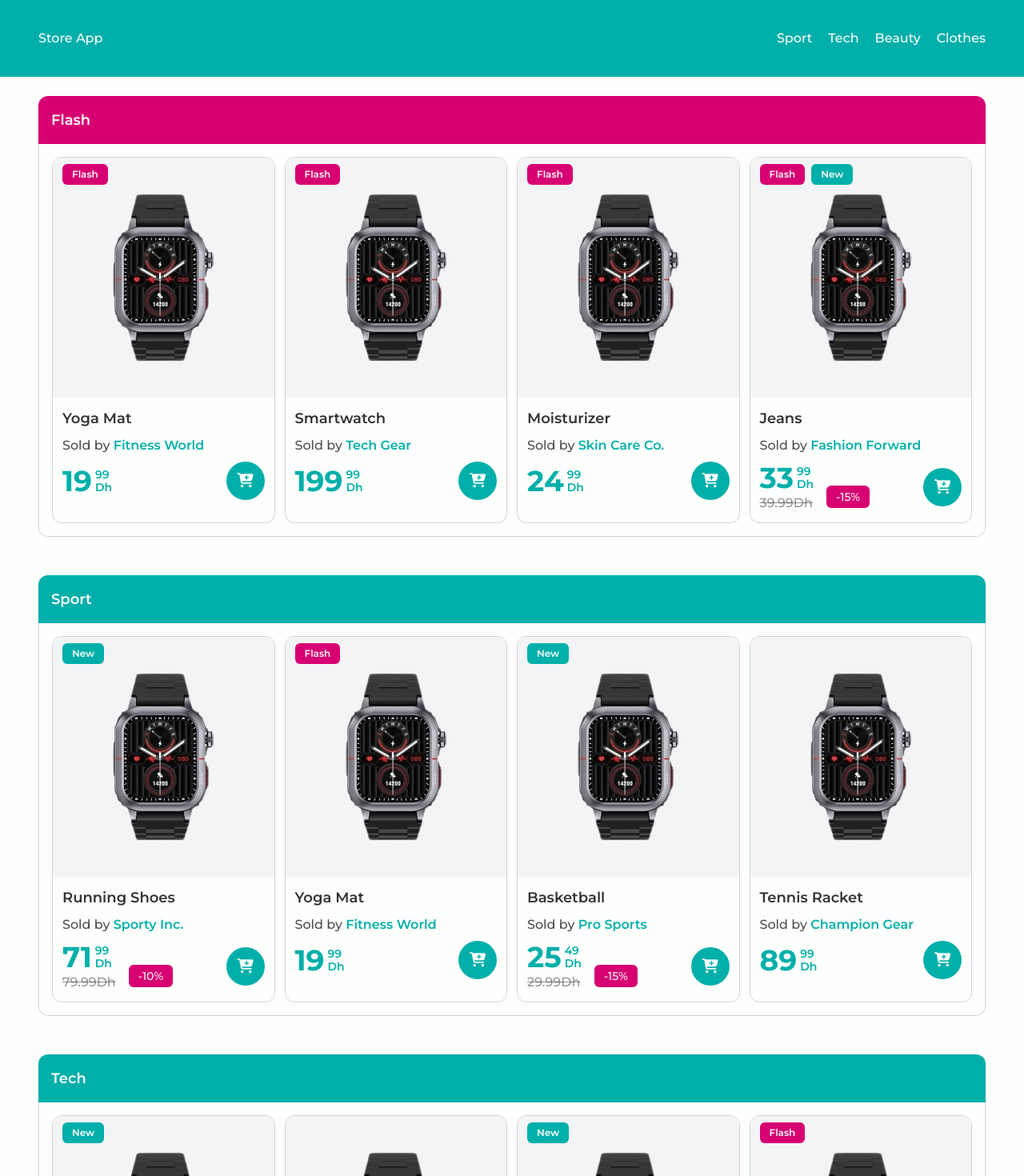
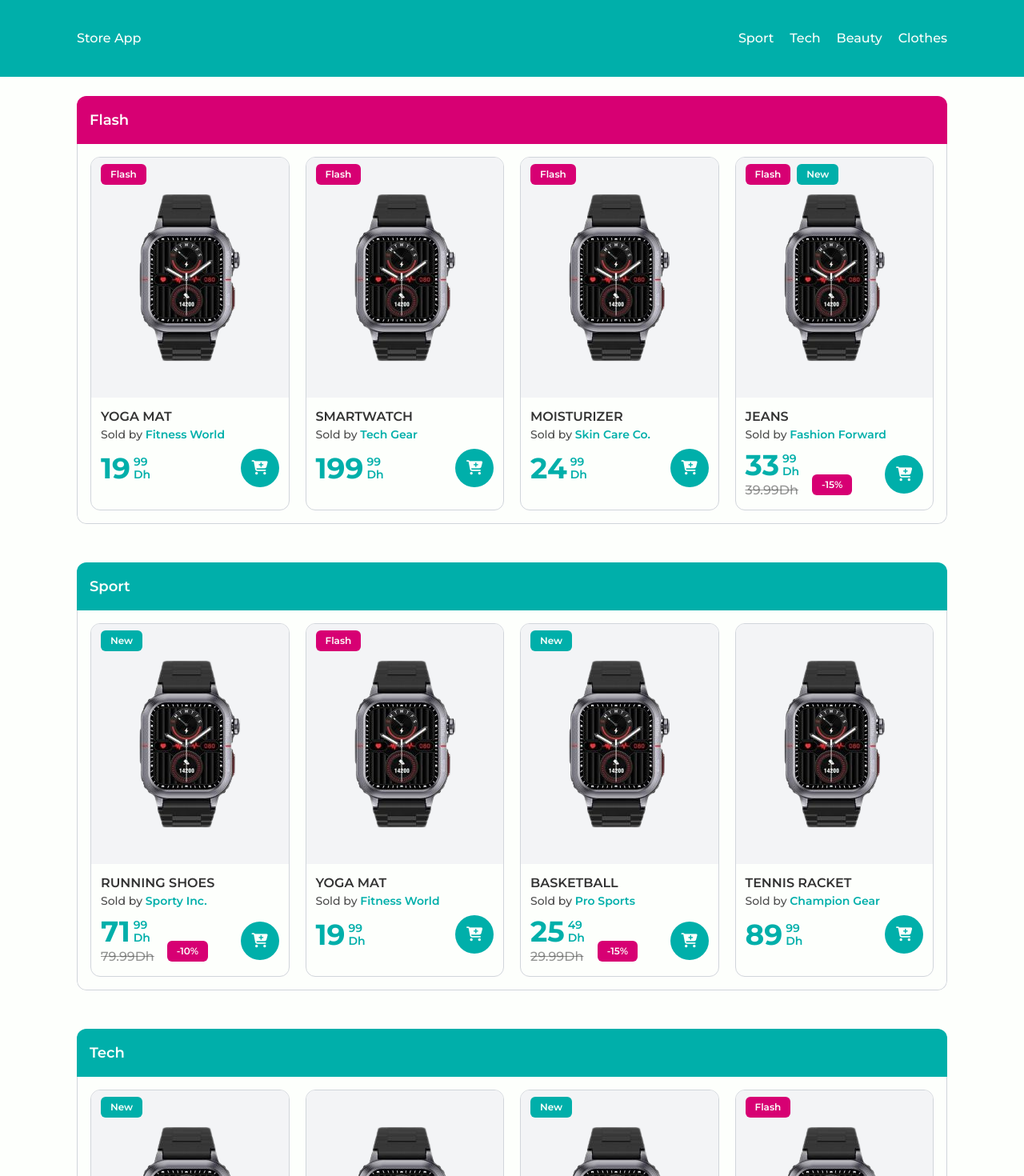
Before and after one commit to aatmaneoulmouden/store-app, a React (Vite) app: page / in a window 1280 px wide. Shown: the top 1470 px of the page at 80% size. Built offline with nearby package versions, Linux system fonts and the light colour scheme.

Commit message:
Update container margins for large screens and some styling updates

```diff
--- a/src/components/Category.jsx
+++ b/src/components/Category.jsx
@@ -19,7 +19,7 @@ const Category = (props) => {
       <div className="cartegory-header bg-primary-green p-4">
         <h2 className="text-neutral-white text-lg font-semibold">{name}</h2>
       </div>
-      <div className="category-content grid grid-cols-2 gap-3 p-4 border border-gray-300 rounded-b-xl border-t-0 lg:grid-cols-4">
+      <div className="category-content grid grid-cols-2 gap-5 p-4 border border-gray-300 rounded-b-xl border-t-0 lg:grid-cols-4">
         {displayProducts}
       </div>
     </section>
--- a/src/components/FlashProducts.jsx
+++ b/src/components/FlashProducts.jsx
@@ -9,7 +9,7 @@ const FlashProducts = (props) => {
       <div className="cartegory-header bg-primary-cerise p-4">
         <h2 className="text-neutral-white text-lg font-semibold">Flash</h2>
       </div>
-      <div className="category-content grid grid-cols-2 gap-3 p-4 border border-gray-300 rounded-b-xl border-t-0 lg:grid-cols-4">
+      <div className="category-content grid grid-cols-2 gap-5 p-4 border border-gray-300 rounded-b-xl border-t-0 lg:grid-cols-4">
         {displayFlashProducts}
       </div>
     </section>
--- a/src/components/Product.jsx
+++ b/src/components/Product.jsx
@@ -35,7 +35,7 @@ const Product = (props) => {
 
   // Display discount value if the product has discount
   const displayDiscountValue = productHasDiscount && (
-    <span className="discount bg-primary-cerise rounded-md text-neutral-white py-1 px-3 text-sm mb-[6px]">
+    <span className="discount bg-primary-cerise rounded-md text-neutral-white py-1 px-3 text-[12px] font-semibold mb-[6px]">
       -{discountValue}%
     </span>
   );
@@ -58,10 +58,10 @@ const Product = (props) => {
         <img src="./simple-product.png" alt="" className="mx-auto" />
       </div>
       <div className="details-wrapper p-3">
-        <h2 className="font-semibold text-lg text-neutral-black-dark">
+        <h2 className="font-semibold text-neutral-black-dark uppercase">
           {title}
         </h2>
-        <small className="text-base block my-2">
+        <small className="text-sm block mb-2">
           Sold by{" "}
           <span className="font-semibold text-primary-green">{seller}</span>
         </small>
--- a/tailwind.config.js
+++ b/tailwind.config.js
@@ -9,7 +9,7 @@ export default {
       center: true,
       padding: {
         DEFAULT: "1rem",
-        "lg": "3rem",
+        "lg": "6rem",
       }
     },
     fontFamily: {
```
